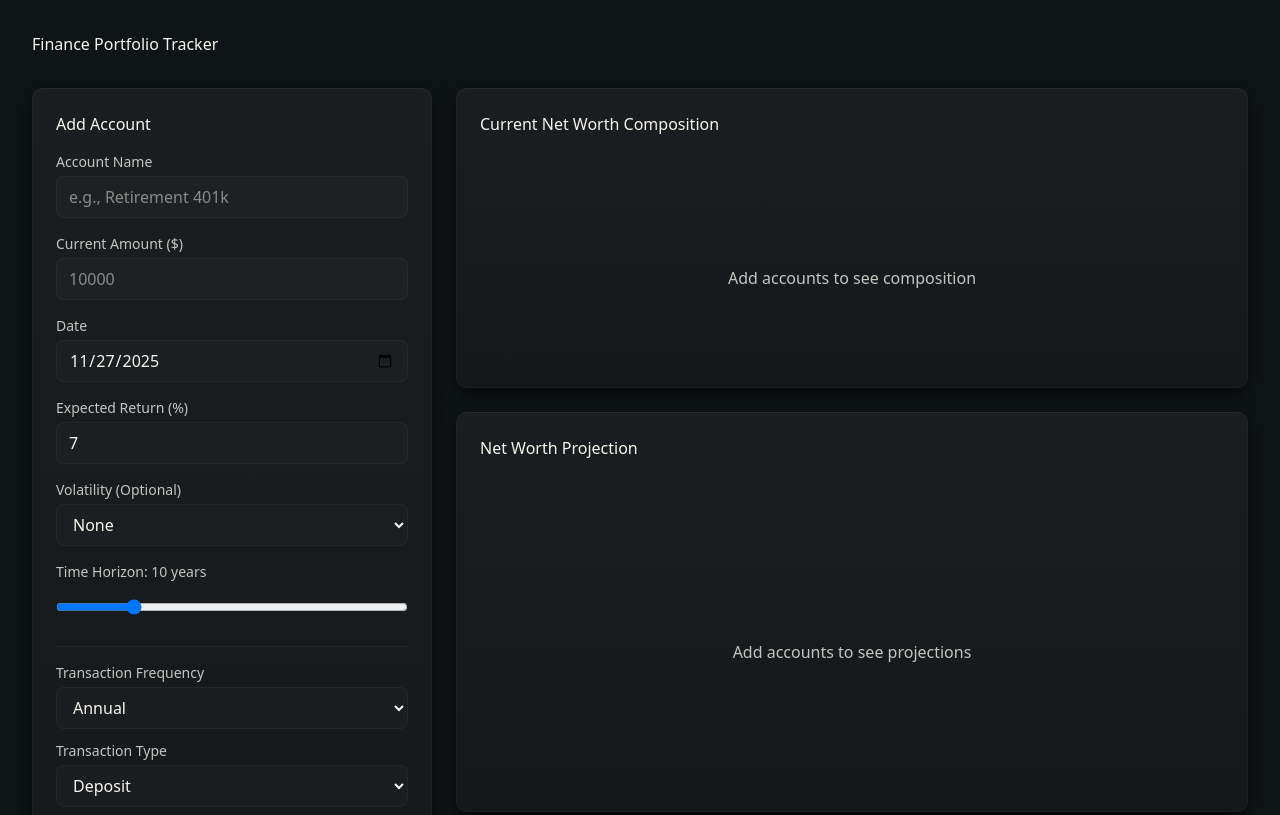
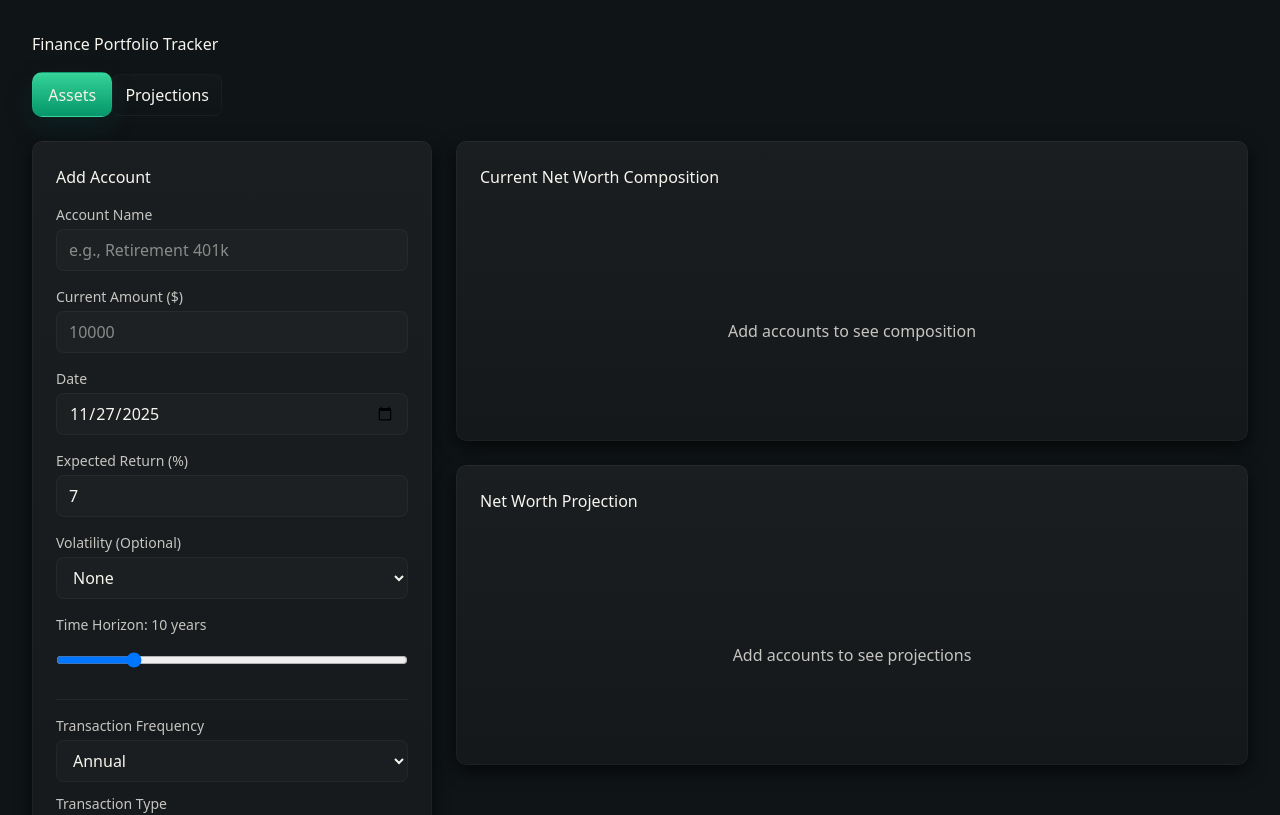
Before and after one commit to QuentinLachaud/moneymemoneynow, a React (Vite) app: page / in a window 1280 px wide. Shown: the top 815 px of the page. Built offline with nearby package versions, Linux system fonts and the light colour scheme.

Commit message:
more style changes

```diff
--- a/src/App.tsx
+++ b/src/App.tsx
@@ -34,11 +34,28 @@ export default function App() {
     setAccounts(accounts.filter(acc => acc.id !== id));
   };
 
+  const [tab, setTab] = useState<'assets' | 'projections'>('assets');
+
   return (
     <div className="min-h-screen bg-gray-50 p-8">
       <div className="max-w-7xl mx-auto">
-        <h1 className="mb-8 text-gray-900">Finance Portfolio Tracker</h1>
+        <h1 className="mb-4 text-gray-900">Finance Portfolio Tracker</h1>
 
+        {/* Tabs */}
+        <div className="flex items-center gap-3 mb-6">
+          <button
+            onClick={() => setTab('assets')}
+            className={`px-4 py-2 rounded-md ${tab === 'assets' ? 'btn-primary' : 'bg-transparent text-muted border border-transparent'}`}>
+            Assets
+          </button>
+          <button
+            onClick={() => setTab('projections')}
+            className={`px-4 py-2 rounded-md ${tab === 'projections' ? 'btn-primary' : 'bg-transparent text-muted border border-transparent'}`}>
+            Projections
+          </button>
+        </div>
+
+        {tab === 'assets' ? (
           <div className="flex gap-6 mb-6">
             <ResizablePanel defaultWidth={400} minWidth={300} maxWidth={600}>
               <div className="bg-white rounded-lg shadow-sm p-6 h-full overflow-auto">
@@ -62,7 +79,7 @@ export default function App() {
                 </div>
               </ResizablePanel>
 
-            <ResizablePanel defaultHeight={400} minHeight={250} direction="vertical">
+              <ResizablePanel defaultHeight={300} minHeight={200} direction="vertical">
                 <div className="bg-white rounded-lg shadow-sm p-6 h-full">
                   <h2 className="mb-4 text-gray-900">Net Worth Projection</h2>
                   <ProjectionChart accounts={accounts} />
@@ -70,14 +87,24 @@ export default function App() {
               </ResizablePanel>
             </div>
           </div>
+        ) : (
+          <div className="space-y-6">
+            <ResizablePanel defaultHeight={360} minHeight={200} direction="vertical">
+              <div className="bg-white rounded-lg shadow-sm p-6 h-full">
+                <h2 className="mb-4 text-gray-900">Net Worth Projection</h2>
+                <ProjectionChart accounts={accounts} />
+              </div>
+            </ResizablePanel>
 
-        <ResizablePanel defaultHeight={300} minHeight={200} direction="vertical">
+            <ResizablePanel defaultHeight={420} minHeight={200} direction="vertical">
               <div className="bg-white rounded-lg shadow-sm p-6 h-full overflow-auto">
                 <h2 className="mb-4 text-gray-900">Projection Data Table</h2>
                 <DataTable accounts={accounts} />
               </div>
             </ResizablePanel>
           </div>
+        )}
+      </div>
     </div>
   );
 }
--- a/src/components/AccountForm.tsx
+++ b/src/components/AccountForm.tsx
@@ -160,7 +160,7 @@ export function AccountForm({ onSubmit, initialData, submitLabel = 'Add Account'
 
       <button
         type="submit"
-        className="w-full bg-blue-600 text-white px-4 py-2 rounded-md hover:bg-blue-700 transition-colors flex items-center justify-center gap-2"
+        className="w-full btn-primary flex items-center justify-center gap-2"
       >
         <Plus size={20} />
         {submitLabel}
--- a/src/components/DataTable.tsx
+++ b/src/components/DataTable.tsx
@@ -20,27 +20,27 @@ export function DataTable({ accounts }: DataTableProps) {
   return (
     <div className="overflow-auto h-full">
       <table className="w-full text-sm">
-        <thead className="bg-gray-100 sticky top-0">
+        <thead className="sticky top-0">
           <tr>
-            <th className="px-4 py-2 text-left text-gray-700">Year</th>
+            <th className="px-4 py-2 text-left text-muted">Year</th>
             {accounts.map(account => (
-              <th key={account.id} className="px-4 py-2 text-right text-gray-700">
+              <th key={account.id} className="px-4 py-2 text-right text-muted">
                 {account.name}
               </th>
             ))}
-            <th className="px-4 py-2 text-right text-gray-900">Total</th>
+            <th className="px-4 py-2 text-right text-muted">Total</th>
           </tr>
         </thead>
         <tbody>
           {projections.map((row, index) => (
-            <tr key={index} className={index % 2 === 0 ? 'bg-white' : 'bg-gray-50'}>
-              <td className="px-4 py-2 text-gray-900">{row.year}</td>
+            <tr key={index} className="bg-transparent">
+              <td className="px-4 py-2 text-muted">{row.year}</td>
               {accounts.map(account => (
-                <td key={account.id} className="px-4 py-2 text-right text-gray-600">
+                <td key={account.id} className="px-4 py-2 text-right text-muted">
                   ${(row[account.name] as number || 0).toLocaleString(undefined, { minimumFractionDigits: 2, maximumFractionDigits: 2 })}
                 </td>
               ))}
-              <td className="px-4 py-2 text-right text-gray-900">
+              <td className="px-4 py-2 text-right text-muted">
                 ${(row.Total as number).toLocaleString(undefined, { minimumFractionDigits: 2, maximumFractionDigits: 2 })}
               </td>
             </tr>
--- /dev/null
+++ b/src/components/GoalCalculator.tsx
@@ -0,0 +1,6 @@
+// GoalCalculator removed — kept a small stub to avoid build errors while
+// removing the full implementation. If you want the file deleted entirely,
+// I can remove it once you confirm.
+export default function GoalCalculator() {
+  return null;
+}
--- a/src/styles/globals.css
+++ b/src/styles/globals.css
@@ -90,10 +90,10 @@ body::before {
   pointer-events: none;
   /* Slightly brighter and more visible gold wash but still subtle */
   background-image:
-    radial-gradient(900px 500px at 8% 12%, rgba(212,175,55,0.08), rgba(0,0,0,0) 30%),
-    radial-gradient(700px 350px at 92% 78%, rgba(255,200,80,0.06), rgba(0,0,0,0) 25%),
-    linear-gradient(180deg, rgba(212,175,55,0.03), rgba(0,0,0,0) 45%, rgba(212,175,55,0.04));
-  filter: blur(28px) saturate(115%);
+    radial-gradient(900px 500px at 80% 12%, rgba(6,110,110,0.07), rgba(0,0,0,0) 30%),
+    radial-gradient(700px 350px at 92% 78%, rgba(45,212,191,0.055), rgba(0,0,0,0) 25%),
+    linear-gradient(180deg, rgba(6,110,110,0.03), rgba(0,0,0,0) 45%, rgba(45,212,191,0.03));
+  filter: blur(28px) saturate(110%);
   mix-blend-mode: screen;
 }
 
@@ -110,7 +110,7 @@ body::before {
   border-radius: var(--radius);
   /* a softer, brighter edge: blend gold and near-white to brighten the panel borders */
   border: 1px solid rgba(230,200,107,0.08);
-  box-shadow: 0 6px 18px rgba(8,10,12,0.55), 0 1px 0 rgba(255,255,255,0.02) inset, 0 4px 18px rgba(212,175,55,0.025);
+  box-shadow: 0 6px 18px rgba(8,10,12,0.55), 0 1px 0 rgba(255,255,255,0.02) inset, 0 4px 18px rgba(6,110,110,0.025);
   position: relative;
   /* much slower, very gentle transition for a premium feel */
   transition: transform 900ms cubic-bezier(.16,.84,.24,1), box-shadow 900ms cubic-bezier(.16,.84,.24,1);
@@ -120,10 +120,10 @@ body::before {
 
 /* Headings and accent elements — subtle gold tint for highlights */
 .accent-gold, .text-accent-gold {
-  color: #e6c86b;
+  color: #b3d334; /* teal accent */
 }
 .ring-accent-gold {
-  box-shadow: 0 0 0 4px rgba(230,200,107,0.06);
+  box-shadow: 0 0 0 4px rgba(45,212,191,0.06);
 }
 
 /* Improve button contrast and style to match professional dark theme */
@@ -137,7 +137,7 @@ button, .btn {
 }
 button:hover, .btn:hover {
   transform: translateY(-0.25px) scale(1.003);
-  box-shadow: 0 8px 22px rgba(0,0,0,0.38), 0 0 0 6px rgba(230,200,107,0.03);
+  box-shadow: 0 8px 22px rgba(0,0,0,0.38), 0 0 0 6px rgba(45,212,191,0.03);
   transition-duration: 420ms;
 }
 
@@ -218,7 +218,7 @@ input, textarea, select {
   background: linear-gradient(180deg, rgba(255,255,255,0.035), rgba(255,255,255,0.012));
   -webkit-mask: linear-gradient(#000 0 0) content-box, linear-gradient(#000 0 0);
   mask: linear-gradient(#000 0 0) content-box, linear-gradient(#000 0 0);
-  box-shadow: 0 0 0 1px rgba(255,255,255,0.035) inset, 0 0 18px rgba(230,200,107,0.05);
+  box-shadow: 0 0 0 1px rgba(255,255,255,0.035) inset, 0 0 18px rgba(45,212,191,0.05);
   z-index: 0;
 }
 
@@ -230,17 +230,17 @@ input, textarea, select {
 
 /* Premium primary button */
 .btn-primary {
-  background: linear-gradient(180deg, #f6de9a 0%, #d4af37 100%);
-  color: #0b0b0b;
-  border: 1px solid rgba(255,255,255,0.06);
+  background: linear-gradient(180deg, #34d399 0%, #059669 100%);
+  color: var(--card-foreground);
+  border: 1px solid rgba(255,255,255,0.04);
   padding: 0.6rem 0.95rem;
   border-radius: 10px;
-  box-shadow: 0 10px 30px rgba(212,175,55,0.14), 0 2px 0 rgba(255,255,255,0.02) inset;
+  box-shadow: 0 10px 30px rgba(6,110,110,0.14), 0 2px 0 rgba(255,255,255,0.02) inset;
   transition: transform 180ms, box-shadow 180ms, filter 180ms;
 }
 .btn-primary:hover {
   transform: translateY(-3px) scale(1.02);
-  box-shadow: 0 18px 46px rgba(212,175,55,0.18), 0 2px 0 rgba(255,255,255,0.03) inset;
+  box-shadow: 0 18px 46px rgba(6,110,110,0.18), 0 2px 0 rgba(255,255,255,0.03) inset;
 }
 .btn-primary:active {
   transform: translateY(0.5px) scale(0.997);
@@ -249,8 +249,8 @@ input, textarea, select {
 
 /* Provide a semantic utility so you can apply gold accent to existing elements */
 .accent-gold-bg {
-  background: linear-gradient(180deg, rgba(230,200,107,0.12), rgba(212,175,55,0.06));
-  border: 1px solid rgba(230,200,107,0.08);
+  background: linear-gradient(180deg, rgba(45,212,191,0.12), rgba(6,110,110,0.06));
+  border: 1px solid rgba(45,212,191,0.08);
 }
 
 
```
Lines whose indentation alone changed are shown as unchanged.
